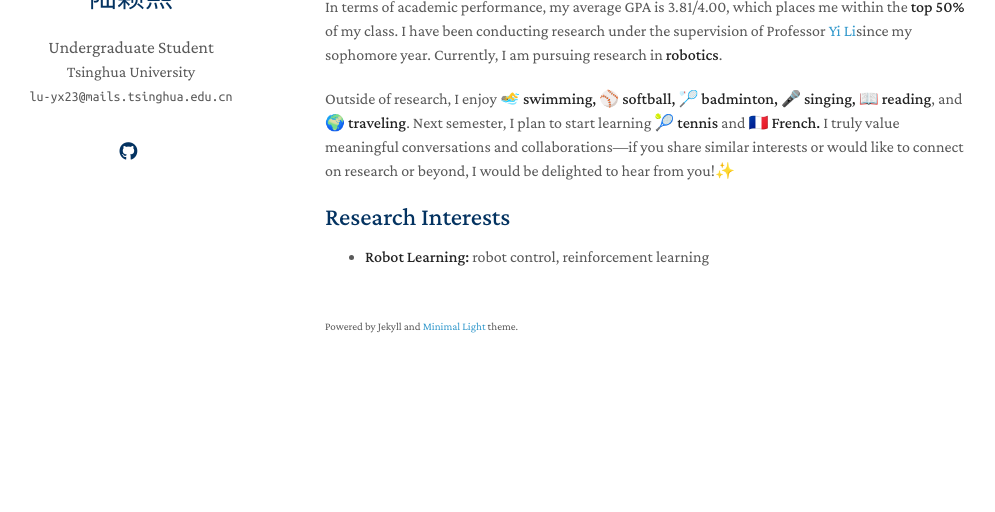
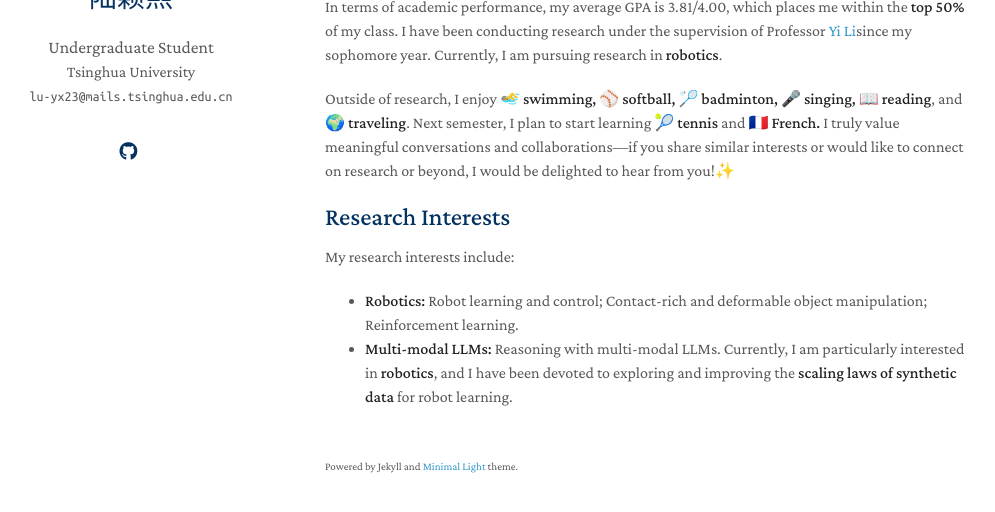
Before and after one commit to luyingxi35/luyingxi35.github.io, a Jekyll site: the page built from index.md, in a window 1280 px wide, cut to the strip 206-718 px from the top of the page. Shown: the whole strip, without its empty margins (145-1140 px from the left). Built offline with Jekyll 4.4.1, drawn with Linux system fonts in a browser that asks for light colours; a style sheet for code colours, icons or effects is not loaded; our own code applies the rules of GitHub Pages for plain Markdown files.

Commit message:
add interests

```diff
--- a/index.md
+++ b/index.md
@@ -9,15 +9,11 @@ In terms of academic performance, my average GPA is 3.81/4.00, which places me w
 
 Outside of research, I enjoy <span style="color:darkred"><strong>🏊‍♂️ swimming, ⚾ softball, 🏸 badminton, 🎤 singing, 📖 reading</strong></span>, and <span style="color:darkred"><strong>🌍 traveling</strong></span>. Next semester, I plan to start learning <span style="color:darkred"><strong>🎾 tennis</strong></span> and <span style="color:darkred"><strong>🇫🇷 French.</strong></span> I truly value meaningful conversations and collaborations—if you share similar interests or would like to connect on research or beyond, I would be delighted to hear from you!✨
 
-<!-- In terms of academic performance, my average GPA is 3.98, <span style="color:darkred"><strong>ranking first in my class</strong></span>. I started doing scientific research advised by Prof. [Li Yi](https://ericyi.github.io/) in the second semester of my freshman year. Currently, I am serving as a student intern in [LeCAR Lab](https://lecar-lab.github.io/) at Carnegie Mellon University, where I am advised by Prof. [Guanya Shi](https://www.gshi.me/). My primary research interests include physics-based motion synthesis and robot learning. -->
-
-<!-- **In addition to my academic and research work, I am an outgoing and enthusiastic communicator.** I have frequently taken center stage as an **emcee**, **performer**, and **student representative speaker** at major university events 🎤🎭, and have served as **class monitor** to support my peers 🙋‍♀️. **I love meeting new people and making friends** 😊. In my free time, I enjoy **singing** 🎶, **dancing** 💃, **fitness** 🏋️, and **traveling** ✈️ — which have all helped shape my confidence and collaborative spirit 🌟. -->
-
-
 ## Research Interests
-
-<!-- - **Computer Vision:** physics-based motion synthesis, interaction-centered motion synthesis, vision-languge model, motion structure -->
-- **Robot Learning:** robot control, reinforcement learning
+My research interests include:
+- **Robotics:** Robot learning and control; Contact-rich and deformable object manipulation; Reinforcement learning.
+- **Multi-modal LLMs:** Reasoning with multi-modal LLMs.
+Currently, I am particularly interested in <span style="color:darkred"><strong>robotics</strong></span>, and I have been devoted to exploring and improving the <span style="color:darkred"><strong>scaling laws of synthetic data</strong></span> for robot learning.
 
 <!-- ## News
 
```
